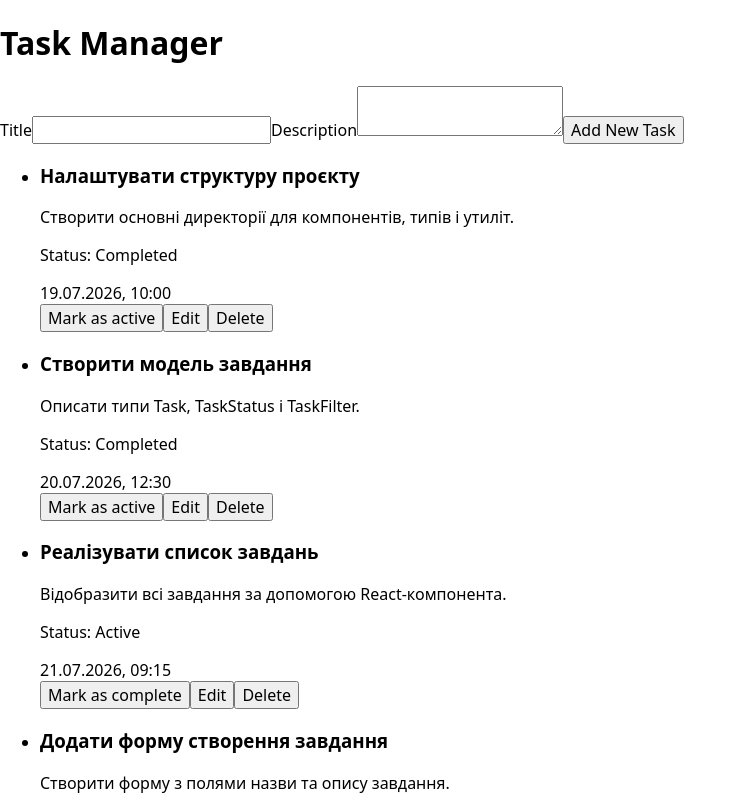
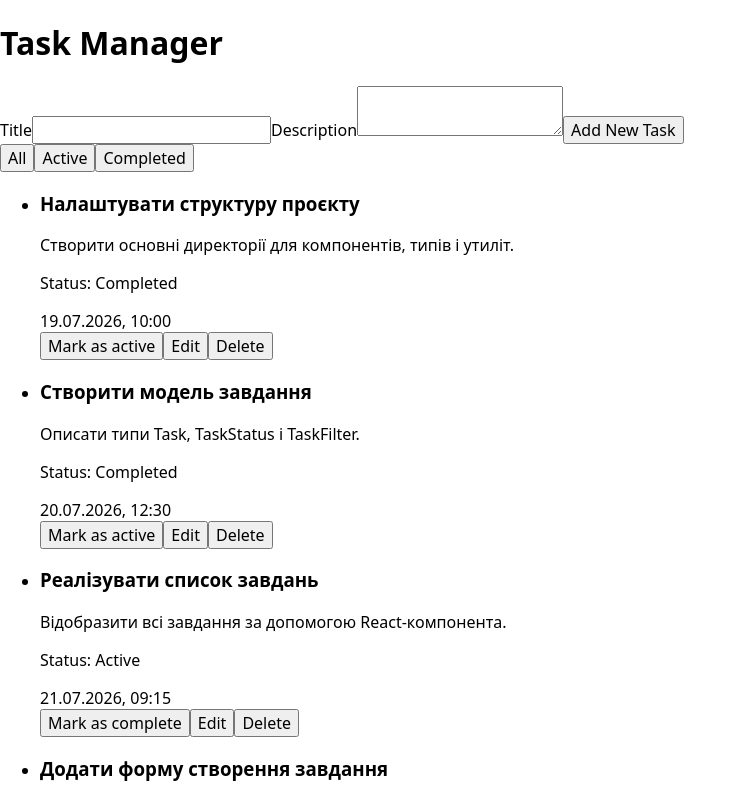
Before and after one commit to achupylko/task-manager-app, a React (Vite) app: page / in a window 1280 px wide. Shown: the top 800 px of the page, without its empty margins (0-747 px from the left). Built offline with nearby package versions, Linux system fonts and the light colour scheme.

Commit message:
feat: implement task filtering

```diff
--- a/src/App.tsx
+++ b/src/App.tsx
@@ -1,7 +1,8 @@
 import { useState } from 'react';
 import TaskForm from './components/TaskForm/TaskForm';
 import TaskList from './components/TaskList/TaskList';
-import type { Task, TaskFormData } from './types/task';
+import type { Task, TaskFilter, TaskFormData } from './types/task';
+import TaskFilters from './components/TaskFilters/TaskFilters';
 
 const mockTasks: Task[] = [
   {
@@ -53,9 +54,12 @@ const EMPTY_FORM_DATA: TaskFormData = {
   description: '',
 };
 
+const INITIAL_FILTER: TaskFilter = 'all';
+
 function App() {
   const [tasks, setTasks] = useState<Task[]>(mockTasks);
   const [editingTaskId, setEditingTaskId] = useState<Task['id'] | null>(null);
+  const [filter, setFilter] = useState<TaskFilter>(INITIAL_FILTER);
 
   const handleAddTask = (formData: TaskFormData): void => {
     const id = crypto.randomUUID();
@@ -113,6 +117,18 @@ function App() {
     setEditingTaskId(null);
   };
 
+  const filteredTasks =
+    filter === 'all' ? tasks : tasks.filter(task => task.status === filter);
+
+  const handleChangeFilter = (nextFilter: TaskFilter): void => {
+    setFilter(nextFilter);
+  };
+
+  const emptyState =
+    tasks.length === 0
+      ? 'No tasks yet. Add your first task.'
+      : `No ${filter} tasks.`;
+
   return (
     <>
       <h1>Task Manager</h1>
@@ -122,9 +138,16 @@ function App() {
         onSubmit={handleAddTask}
       />
 
+      <TaskFilters
+        currentFilter={filter}
+        onChangeFilter={handleChangeFilter}
+        isFiltersDisabled={editingTaskId !== null}
+      />
+
       <TaskList
-        tasks={tasks}
+        tasks={filteredTasks}
         editingTaskId={editingTaskId}
+        emptyState={emptyState}
         onToggleStatus={handleToggleStatus}
         onDeleteTask={handleDeleteTask}
         onStartEditing={handleStartEditing}
--- /dev/null
+++ b/src/components/TaskFilters/TaskFilters.tsx
@@ -0,0 +1,44 @@
+import type { TaskFilter } from '../../types/task';
+
+interface TaskFiltersProps {
+  currentFilter: TaskFilter;
+  onChangeFilter: (filter: TaskFilter) => void;
+  isFiltersDisabled: boolean;
+}
+
+const TaskFilters = ({
+  currentFilter,
+  onChangeFilter,
+  isFiltersDisabled,
+}: TaskFiltersProps) => {
+  return (
+    <div>
+      <button
+        type="button"
+        onClick={() => onChangeFilter('all')}
+        aria-pressed={currentFilter === 'all'}
+        disabled={isFiltersDisabled}
+      >
+        All
+      </button>
+      <button
+        type="button"
+        onClick={() => onChangeFilter('active')}
+        aria-pressed={currentFilter === 'active'}
+        disabled={isFiltersDisabled}
+      >
+        Active
+      </button>
+      <button
+        type="button"
+        onClick={() => onChangeFilter('completed')}
+        aria-pressed={currentFilter === 'completed'}
+        disabled={isFiltersDisabled}
+      >
+        Completed
+      </button>
+    </div>
+  );
+};
+
+export default TaskFilters;
--- a/src/components/TaskList/TaskList.tsx
+++ b/src/components/TaskList/TaskList.tsx
@@ -4,6 +4,7 @@ import TaskItem from '../TaskItem/TaskItem';
 interface TaskListProps {
   tasks: Task[];
   editingTaskId: Task['id'] | null;
+  emptyState: string;
   onToggleStatus: (id: Task['id']) => void;
   onDeleteTask: (id: Task['id']) => void;
   onStartEditing: (id: Task['id']) => void;
@@ -14,6 +15,7 @@ interface TaskListProps {
 function TaskList({
   tasks,
   editingTaskId,
+  emptyState,
   onToggleStatus,
   onDeleteTask,
   onStartEditing,
@@ -38,7 +40,7 @@ function TaskList({
       ))}
     </ul>
   ) : (
-    <p>Ще немає завдань. Додайте своє перше завдання.</p>
+    <p>{emptyState}</p>
   );
 }
 
```
